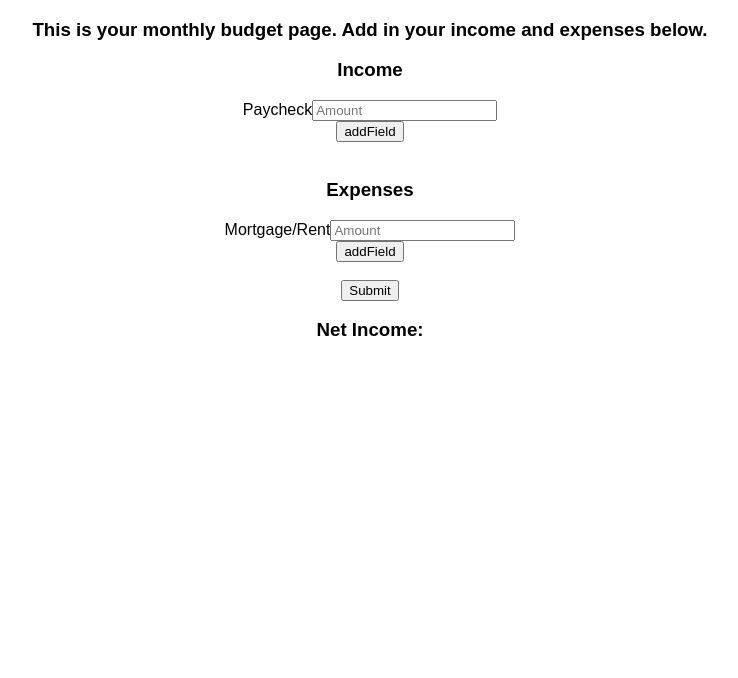
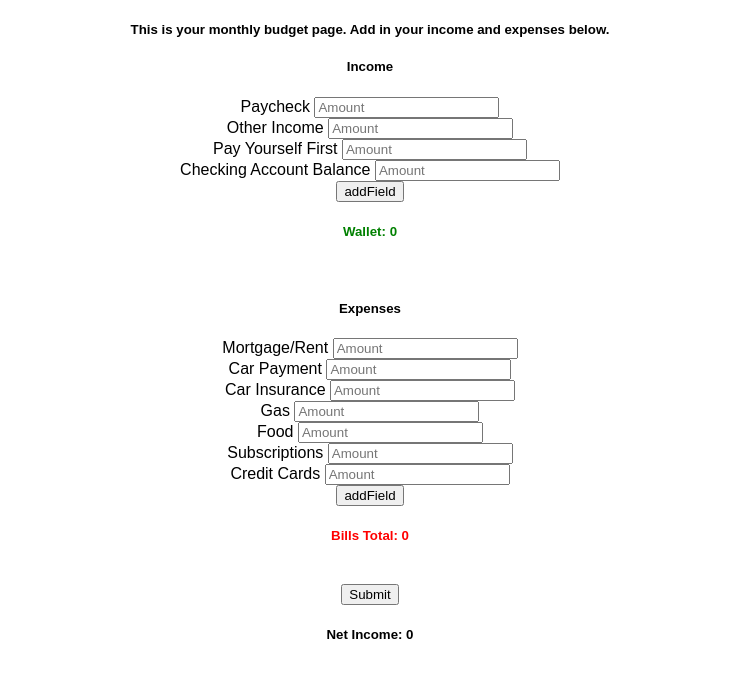
Before and after one commit to gwapesofwath/budget, a React (Create React App) app in the folder client/: page / in a window 1280 px wide. Shown: the top 678 px of the page, without its empty margins (270-1008 px from the left). Built offline with nearby package versions, Linux system fonts and the light colour scheme.

Commit message:
guard statements

```diff
--- /dev/null
+++ b/client/src/components/Budget/budget.css
@@ -0,0 +1,7 @@
+.wallet-total {
+  color: green;
+}
+
+.bills-total {
+  color: red;
+}
--- a/client/src/components/Budget/budget.js
+++ b/client/src/components/Budget/budget.js
@@ -1,96 +1,160 @@
 import React from "react";
 import Field from "../Field";
+import "./budget.css";
 
 class Budget extends React.Component {
   state = {
-    wallet: {
-      paycheck: [],
-      otherIncome: [],
-      saveFirst: [],
-      walletCounter: []
-    },
-    bills: {
-      expenses: [],
-      billCounter: []
-    },
-    netIncome: null
+    walletCounter: [],
+    paycheck: 0,
+    otherIncome: 0,
+    saveFirst: 0,
+    billCounter: [],
+    wallet: 0,
+    expenses: 0,
+    leftover: 0
   }
 
   calculateBudget = () => {
     const incomeArr = document.getElementsByClassName("wallet");
+    let savings = document.getElementsByClassName("pay-yourself");
+    let savingsNum = parseInt(savings[0].value, 10);
     let incomeTotal = 0;
+
     for (let i = 0; i < incomeArr.length; i++) {
       let ele = parseInt(incomeArr[i].value, 10);
+      console.log(ele);
+      if (isNaN(ele)) {
+        ele = 0;
+      }
+      console.log("converted" + ele)
       incomeTotal += ele;
     }
+    incomeTotal -= savingsNum;
     console.log("INCOME TOTAL " + incomeTotal);
 
     const expenseArr = document.getElementsByClassName("bills");
     let expenseTotal = 0;
+
     for (let i = 0; i < expenseArr.length; i++) {
       let ele = parseInt(expenseArr[i].value, 10);
+      if (isNaN(ele)) {
+        ele = 0;
+      }
       expenseTotal += ele;
     }
     console.log("EXPENSE TOTAL " + expenseTotal);
 
     let scratchIncome = incomeTotal - expenseTotal;
-    this.setState({netIncome: scratchIncome});
+
+    this.setState({
+      wallet: incomeTotal,
+      leftover: scratchIncome,
+      expenses: expenseTotal
+    });
   }
 
   addIncome = () => {
-    let wCounter = this.state.wallet;
-    wCounter.walletCounter.push(1);
-    this.setState({wallet: wCounter})
+    let wCounter = this.state.walletCounter;
+    wCounter.push(1);
+    this.setState({walletCounter: wCounter})
   }
 
   addExpense = () => {
-    let bCounter = this.state.bills;
-    bCounter.billCounter.push(1);
-    this.setState({bills: bCounter});
+    let bCounter = this.state.billCounter;
+    bCounter.push(1);
+    this.setState({billCounter: bCounter});
   }
 
   render() {
     return (
       <div className="container">
-        <header><h3>This is your monthly budget page.  Add in your income and expenses below.</h3></header>
+        <header><h5>This is your monthly budget page.  Add in your income and expenses below.</h5></header>
         <div id="walletArea">
-        <h3>Income</h3>
+        <h5>Income</h5>
           <form>
             <div className="form-group">
-                <label>Paycheck</label>
-                <input  className="form-control wallet" placeholder="Amount" />
+              <label>Paycheck </label>
+              <input type="number"  className="form-control wallet" placeholder="Amount" />
             </div>
           </form>
-            {this.state.wallet.walletCounter.map(blank => (
-              <Field name="wallet" />
-            )) }
+          <form>
+            <div className="form-group">
+              <label>Other Income </label>
+              <input type="number"  className="form-control wallet" placeholder="Amount" />
+            </div>
+          </form>
+          <form>
+            <div className="form-group">
+              <label>Pay Yourself First </label>
+              <input type="number"  className="form-control pay-yourself" placeholder="Amount" />
+            </div>
+          </form>
+          <form>
+            <div className="form-group">
+              <label>Checking Account Balance </label>
+              <input type="number"  className="form-control wallet" placeholder="Amount" />
+            </div>
+          </form>
+          {this.state.walletCounter.map(blank => (<Field name="wallet" />))}
           <button onClick={this.addIncome}>addField</button>
         </div>
-
+        <h5 className="wallet-total">Wallet: {this.state.wallet}</h5>
         <br/>
 
         <div id="billsArea">
-        <h3>Expenses</h3>
+        <h5>Expenses</h5>
         <form>
           <div className="form-group">
-                <label>Mortgage/Rent</label>
-                <input  className="form-control bills" placeholder="Amount" />
+            <label>Mortgage/Rent </label>
+            <input type="number"  className="form-control bills" placeholder="Amount" />
           </div>
         </form>
-            {this.state.bills.billCounter.map(blank => (
-              <Field name="bills"/>
-            )) }
-
+        <form>
+          <div className="form-group">
+            <label>Car Payment </label>
+            <input type="number"  className="form-control bills" placeholder="Amount" />
+          </div>
+        </form>
+        <form>
+          <div className="form-group">
+            <label>Car Insurance </label>
+            <input type="number"  className="form-control bills" placeholder="Amount" />
+          </div>
+        </form>
+        <form>
+          <div className="form-group">
+            <label>Gas </label>
+            <input type="number"  className="form-control bills" placeholder="Amount" />
+          </div>
+        </form>
+        <form>
+          <div className="form-group">
+            <label>Food </label>
+            <input type="number"  className="form-control bills" placeholder="Amount" />
+          </div>
+        </form>
+        <form>
+          <div className="form-group">
+            <label>Subscriptions </label>
+            <input type="number"  className="form-control bills" placeholder="Amount" />
+          </div>
+        </form>
+        <form>
+          <div className="form-group">
+            <label>Credit Cards </label>
+            <input type="number"  className="form-control bills" placeholder="Amount" />
+          </div>
+        </form>
+        {this.state.billCounter.map(blank => (<Field name="bills"/>))}
         <button onClick={this.addExpense}>addField</button>
-
         </div>
-
+        <h5 className="bills-total">Bills Total: {this.state.expenses}</h5>
         <br/>
 
         <button onClick={this.calculateBudget}>Submit</button>
 
         <div id="net">
-          <h3>Net Income: {this.state.netIncome}</h3>
+          <h5>Net Income: {this.state.leftover}</h5>
         </div>
 
       </div>
```
Lines whose indentation alone changed are shown as unchanged.
